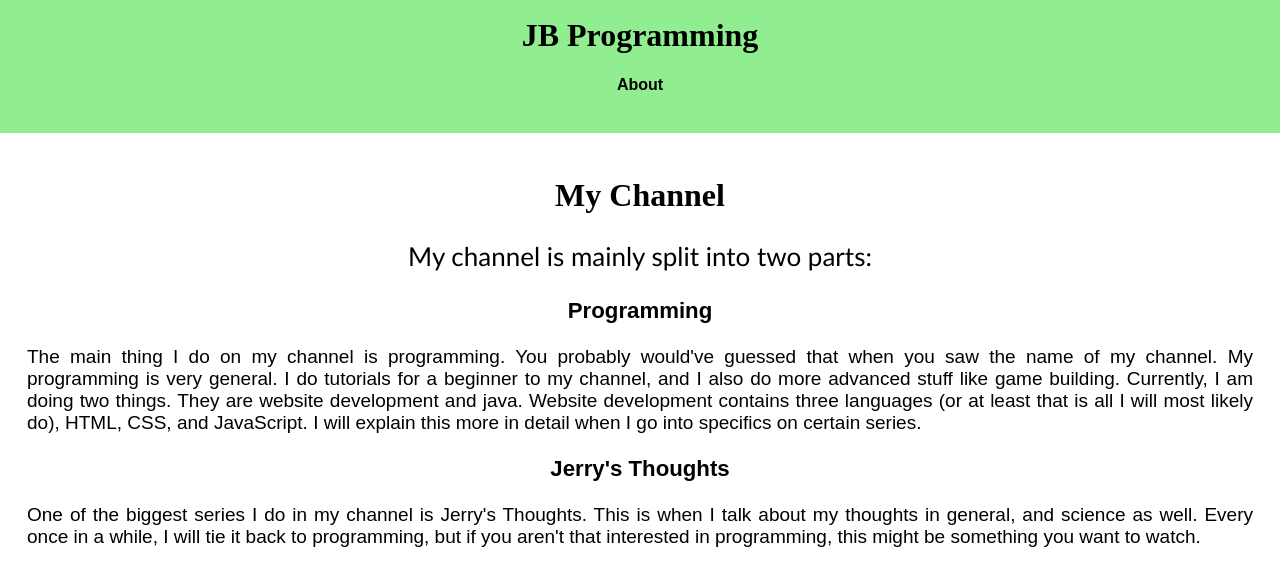
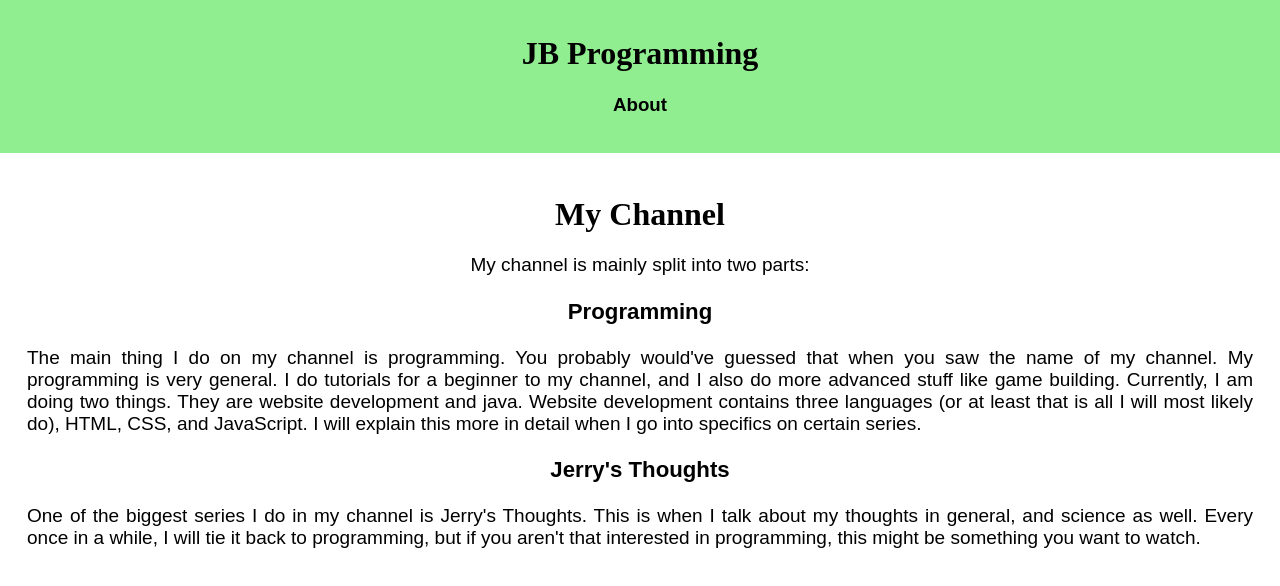
Before and after one commit to JB-Programming/jb-programming.github.io, a plain HTML site: page about.html in a window 1280 px wide. Drawn offline with Linux system fonts and the light colour scheme; a script that the page names is missing.

Commit message:
A few backend changes

```diff
--- a/about.html
+++ b/about.html
@@ -2,20 +2,22 @@
 <html>
 
 <head>
-    <title>About</title>
-    <link rel="stylesheet" href="style/about-style.css" type="text/css" />
-    <link rel="shortcut icon" href="res/icon.jpg" type="icon" />
+    <title>About - JB Programming</title>
+    <link rel="shortcut icon" href="res/icon.jpg" />
+    <link rel="stylesheet" href="style/global-style.css">
 </head>
 
-<body onload="onLoad()" style="margin:0;">
+<body onload="onLoad()">
 
     <script src="js/about.js"></script>
+
+    <div id="page-wrapper">|
 
         <div class="top">
             <div class="header">
                 <br>
                 <h1>JB Programming</h1>
-            <h4 style="font-family:sans-serif">About</h4>
+                <h3 style="font-family:sans-serif">About</h4>
                 <br>
             </div>
         </div>
@@ -48,6 +50,7 @@
                 </p>
             </div>
         </div>
+    </div>
 
 </body>
 
--- a/style/about-style.css
+++ /dev/null
@@ -1,36 +0,0 @@
-.top {
-  position: relative;
-  top: -22px;
-  left: 0;
-  width: 100%;
-  right: 100%;
-  bottom: auto;
-  z-index: 999;
-  height: auto;
-  background-color: lightgreen;
-}
-
-.subheader {
-  font-family: 'Gill Sans', 'Gill Sans MT', Calibri, 'Trebuchet MS', sans-serif;
-  font-size: 26px;
-}
-
-.body {
-  top: auto;
-  overflow: auto;
-  width: 100%;
-  background-color: white;
-  position: relative;
-}
-
-.header {
-  text-align: center;
-}
-
-.body-text {
-  margin-left: 27px;
-  margin-right: 27px;
-  font-size: 19px;
-  text-align: justify;
-  font-family: sans-serif;
-}
--- a/style/index-style.css
+++ b/style/global-style.css
@@ -1,3 +1,11 @@
+body {
+  margin: 0;
+}
+
+#page-wrapper {
+  margin: 0;
+}
+
 .top {
   position: relative;
   top: -22px;
```
Also changed, not shown: channel.html (+4 -2 lines), index.html (+3 -3 lines), series/jerrysthoughts.html (+17 -1 lines). Lines whose indentation alone changed are shown as unchanged.
